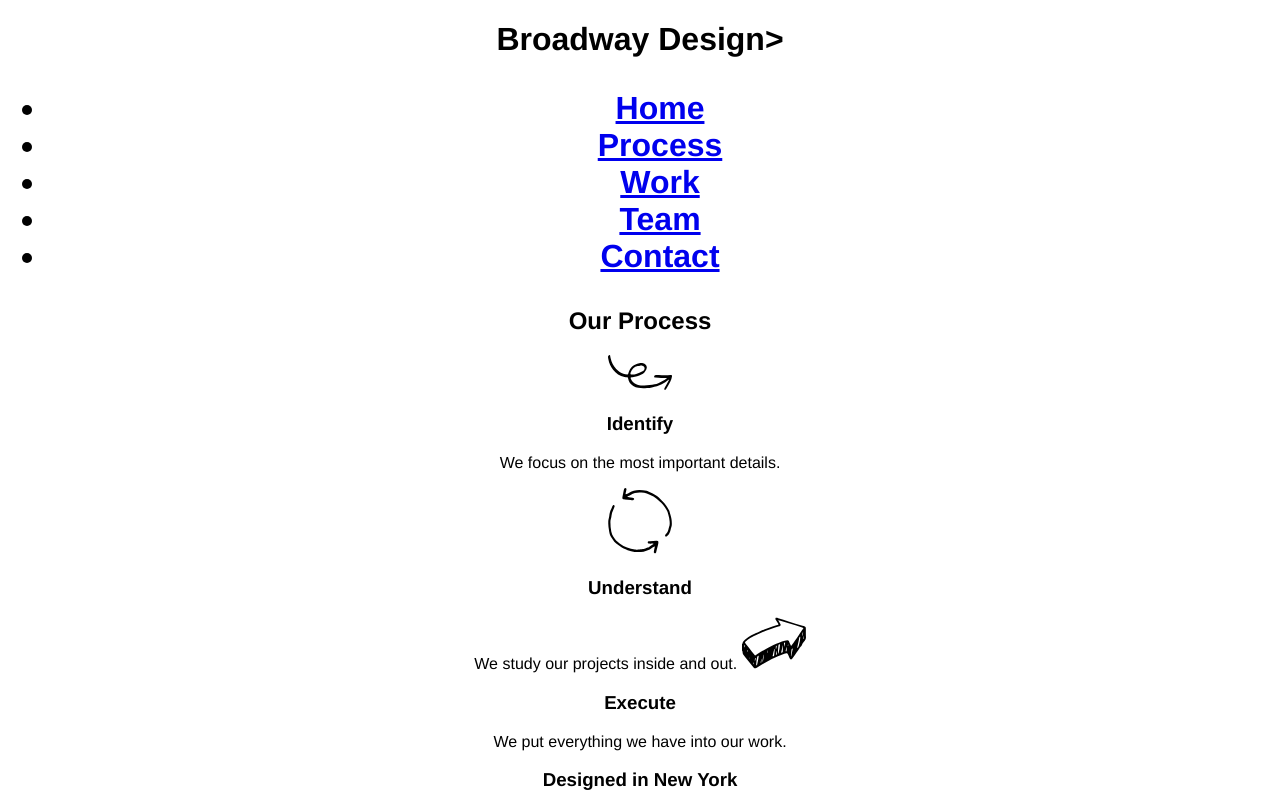
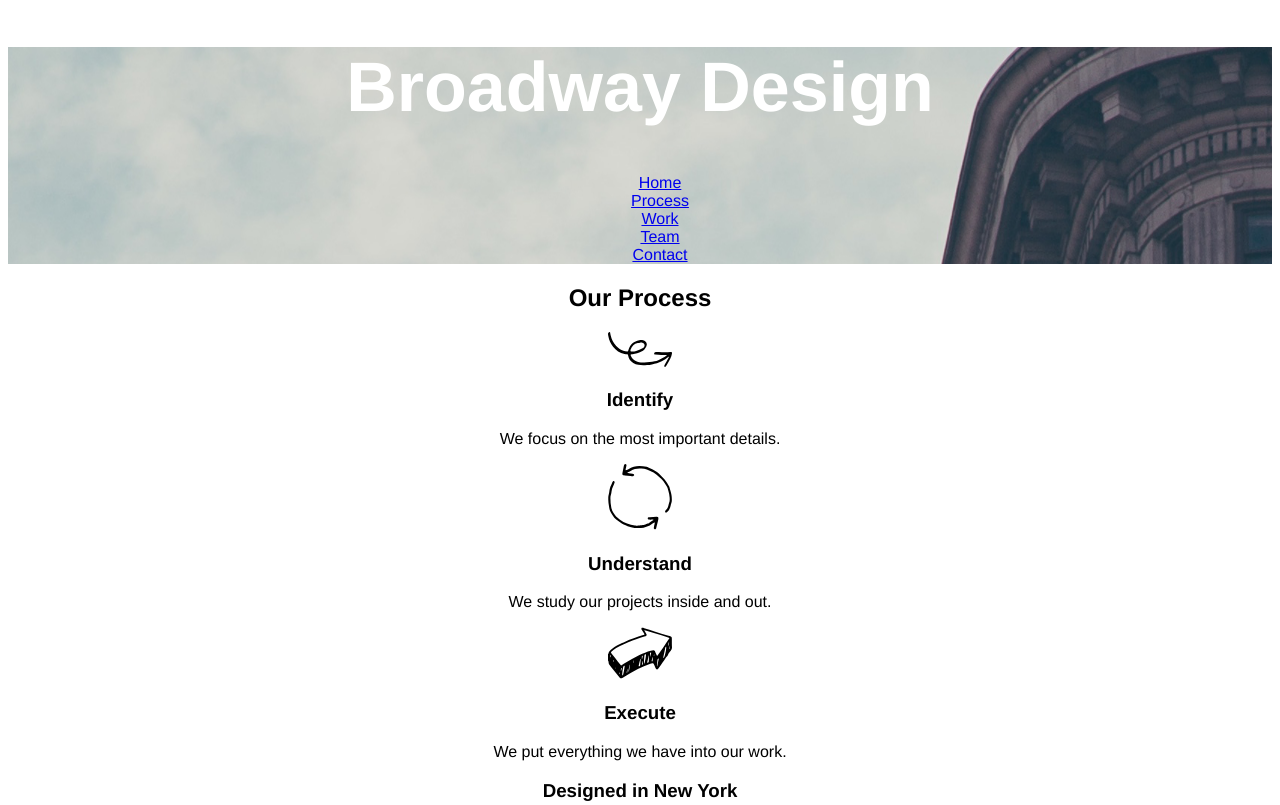
Before and after one commit to ayeshamcgowan/Broadway, a plain HTML site: page index.html in a window 1280 px wide. Shown: the top 805 px of the page. Drawn offline with Linux system fonts and the light colour scheme.

Commit message:
added header image, centered icons

```diff
--- a/index.html
+++ b/index.html
@@ -2,11 +2,11 @@
 <html>
   <head>
     <title>Broadway Design</title>
-    <link href="./resources/style.css" type="text/css" rel="stylesheet">
+    <link href="./resources/css/style.css" type="text/css" rel="stylesheet">
     </head>
   <body>
-    <div id="header">
-    <h1>Broadway Design>
+    <div class="header">
+    <h1>Broadway Design</h1>
       <ul>
         <li><a href="#header">Home</a></li>
         <li><a href="#process">Process</a></li>
@@ -17,15 +17,15 @@
     </div>
     <div id="process">
       <h2>Our Process</h2>
-      <img src="./resources/images/identify.svg" alt="squigly directional arrow">
+    <p>  <img src="./resources/images/identify.svg" alt="squigly directional arrow"></p>
       <h3>Identify</h3>
       <p>We focus on the most important details.</p>
 
-      <img src="./resources/images/understand.svg" alt="arrows in a circle">
+      <p><img src="./resources/images/understand.svg" alt="arrows in a circle"></p>
       <h3>Understand</h3>
       <p>We study our projects inside and out.</h3>
 
-      <img src="./resources/images/execute.svg" alt="single arrow">
+      <p><img src="./resources/images/execute.svg" alt="single arrow"></p>
       <h3>Execute</h3>
       <p>We put everything we have into our work.</p>
     </div>
--- /dev/null
+++ b/resources/css/style.css
@@ -0,0 +1,17 @@
+.header{
+  background-image: url('../images/the-flatiron-building.png');
+}
+body{
+  font-family: Helvetica;
+  text-align: center;
+}
+
+ul{
+  list-style: none;
+}
+
+h1{
+  font-size: 70px;
+  font-weight: bold;
+  color: white;
+}
--- a/resources/style.css
+++ /dev/null
@@ -1,4 +0,0 @@
-body{
-  font-family: Helvetica;
-  text-align: center;
-}
```
Also changed, not shown: 2 other files.
